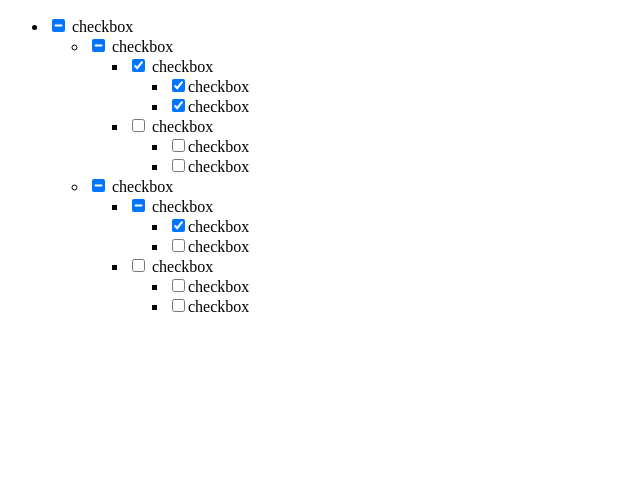
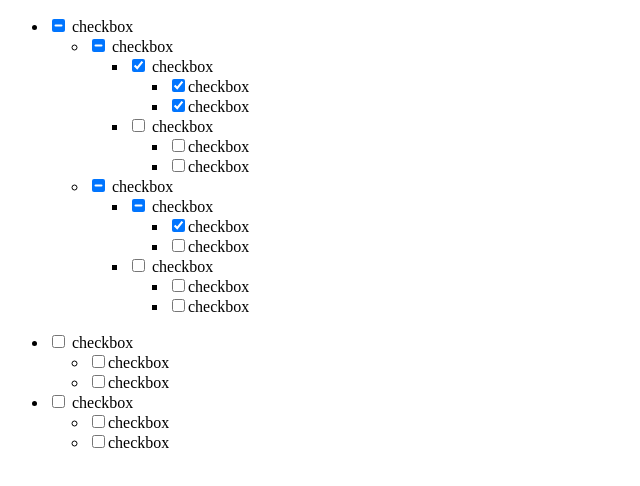
Before and after one commit to jlbruno/jQuery-Tristate-Checkbox-plugin, a website: page checkbox-test.html in a window 1280 px wide. Shown: the whole page, without its empty margins (0-640 px from the left). Drawn offline with nearby package versions, Linux system fonts and the light colour scheme.

Commit message:
upgrade jquery, and add some extra checkboxes to the test page

```diff
--- a/checkbox-test.html
+++ b/checkbox-test.html
@@ -64,11 +64,27 @@ ul.tristate>li>input[type="checkbox"]+label{checkbox}+ul>li*2>input[type="checkb
 </ul>
 
 
+<ul class="tristate">
+	<li>
+		<input type="checkbox" />
+		<label for="">checkbox</label>
+		<ul>
+			<li><input type="checkbox" /><label for="">checkbox</label></li>
+			<li><input type="checkbox" /><label for="">checkbox</label></li>
+		</ul>
+	</li>
+	<li>
+		<input type="checkbox" />
+		<label for="">checkbox</label>
+		<ul>
+			<li><input type="checkbox" /><label for="">checkbox</label></li>
+			<li><input type="checkbox" /><label for="">checkbox</label></li>
+		</ul>
+	</li>
+</ul>
 
-
-<script src="//ajax.googleapis.com/ajax/libs/jquery/1.6.4/jquery.min.js"></script>
-<script>window.jQuery || document.write('<script src="../includes/js/libs/jquery-1.6.2.min.js">\x3C/script>')</script>
-<script src="jquery.tristate.min.js"></script>
+<script src="//ajax.googleapis.com/ajax/libs/jquery/1.9.1/jquery.min.js"></script>
+<script src="jquery.tristate.js"></script>
 
 <script>
 	$(document).ready(function() {
```
